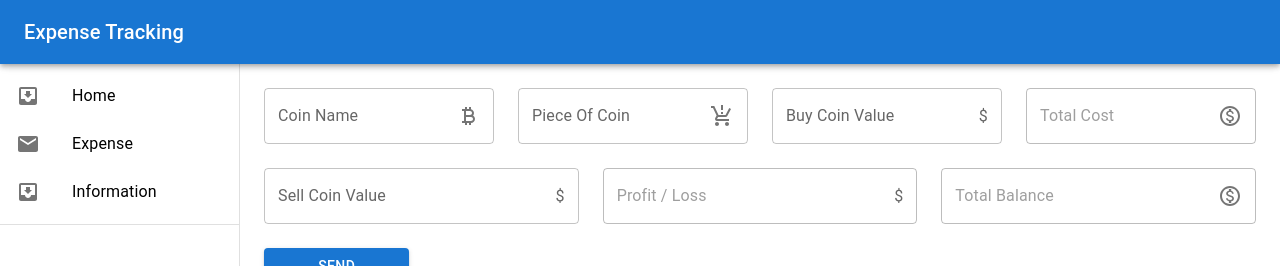
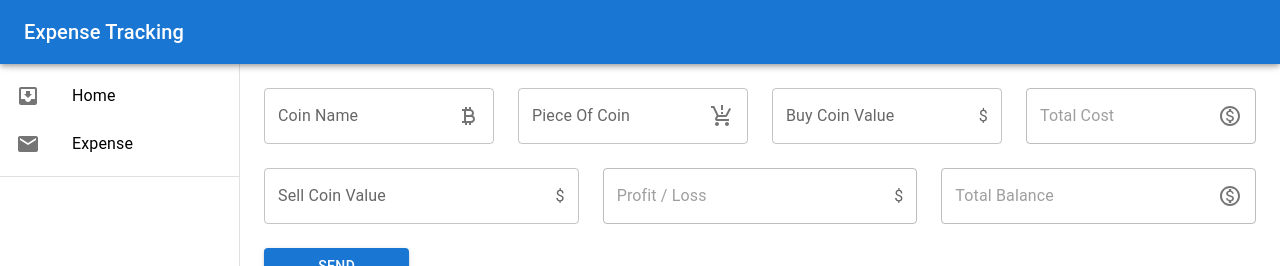
Before and after one commit to mertdiker723/expense-tracking, a React (Create React App) app: page /expense in a window 1280 px wide. Shown: the top 266 px of the page. Built offline with nearby package versions, Linux system fonts and the light colour scheme.

Commit message:
information field removed

```diff
--- a/src/App.tsx
+++ b/src/App.tsx
@@ -6,7 +6,6 @@ import Navbar from './components/Drawer/Navbar';
 import Sidebar from './components/Drawer/Sidebar';
 import Home from './pages/Home/Home';
 import Expense from './pages/Expense/Expense';
-import Information from './pages/Information/Information';
 import { StoreProvider } from './store/Store';
 import { ToastContainer } from 'react-toastify';
 
@@ -25,7 +24,6 @@ const App = () => {
             <Routes>
               <Route path="/" element={<Home />} />
               <Route path="/expense" element={<Expense />} />
-              <Route path="/information" element={<Information />} />
             </Routes>
           </Box>
         </Box>
--- a/src/components/Drawer/Sidebar.tsx
+++ b/src/components/Drawer/Sidebar.tsx
@@ -17,11 +17,6 @@ const navbarElements = [
         id: 2,
         label: "Expense",
         path: "/expense"
-    },
-    {
-        id: 3,
-        label: "Information",
-        path: "/information"
     }
 ]
 const Sidebar = () => {
--- a/src/pages/Information/Information.tsx
+++ /dev/null
@@ -1,7 +0,0 @@
-const Users = () => {
-  return (
-    <div>Information</div>
-  )
-}
-
-export default Users
```
